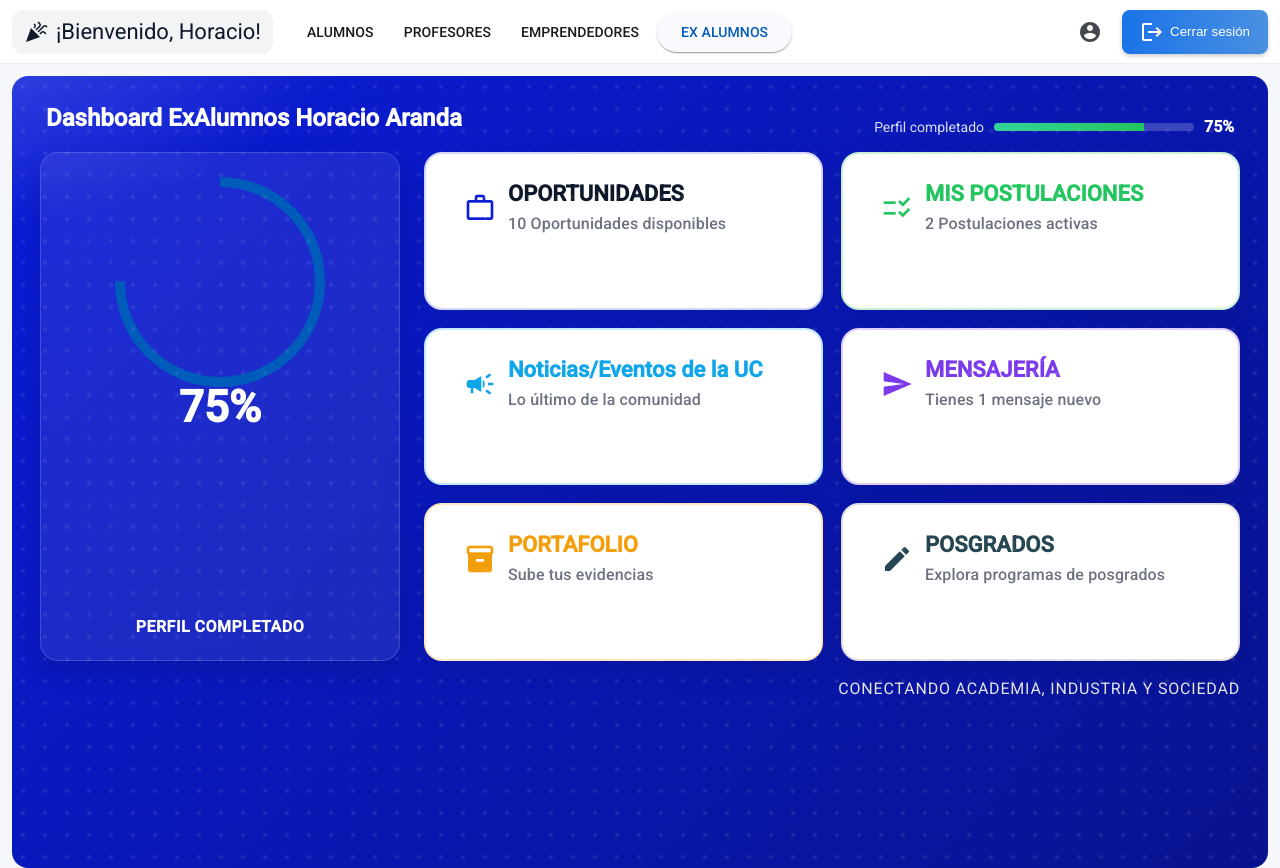
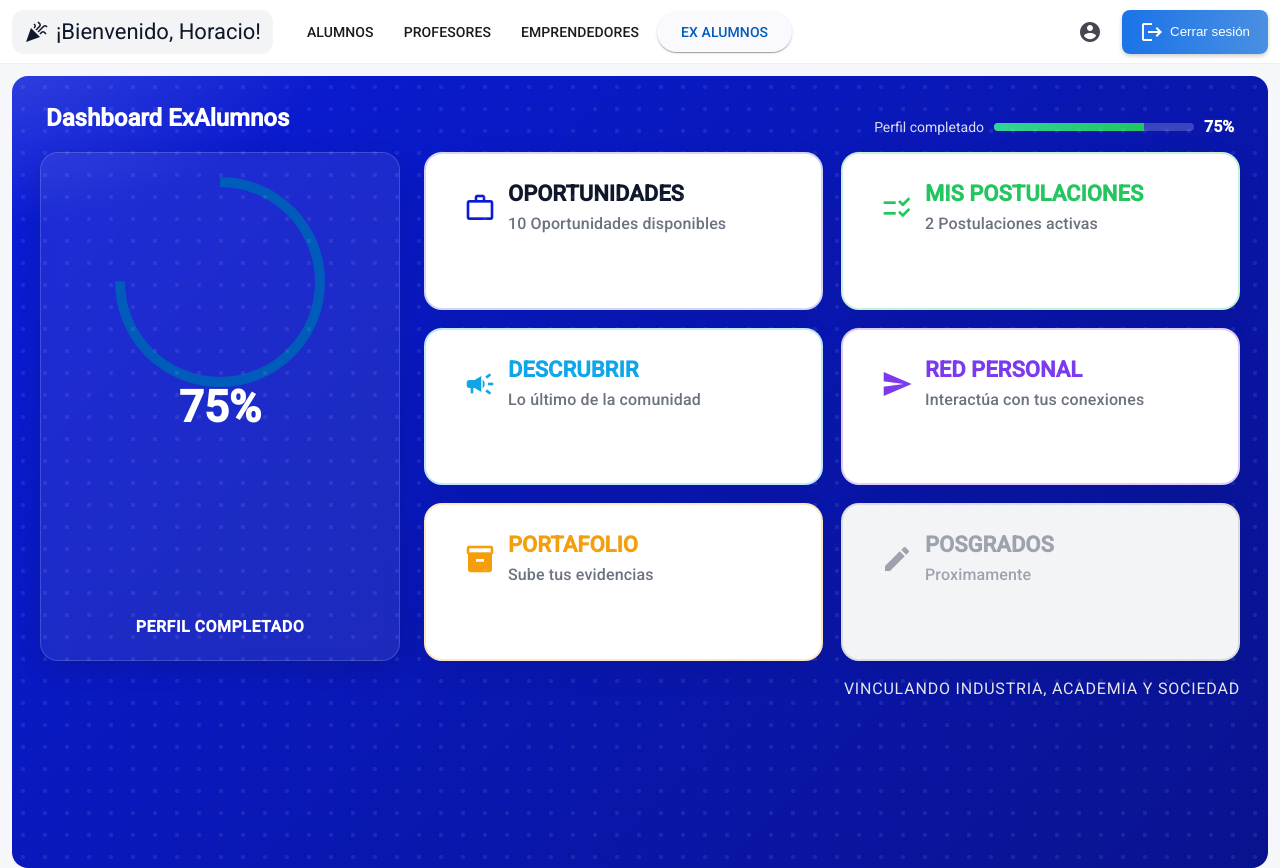
Before and after one commit to ViasUC/Alumni, an Angular app: page /dashboard in a window 1280 px wide. Built offline with nearby package versions, Linux system fonts and the light colour scheme; sample sign-in values are in the browser's storage.

Commit message:
Ajustes dashboard

```diff
--- a/src/app/dashboard/dashboard.component.css
+++ b/src/app/dashboard/dashboard.component.css
@@ -118,3 +118,17 @@
   transform: translateY(-2px);
   background: linear-gradient(90deg, #1669c1, #3b7dd8);
 }
+
+.tone-disabled {
+  border-color: rgba(0, 0, 0, 0.1);
+  background: #f3f4f6;
+  color: #9ca3af;
+  cursor: not-allowed;
+  pointer-events: none; /* Desactiva clic */
+}
+
+.tone-disabled mat-icon,
+.tone-disabled mat-card-title,
+.tone-disabled mat-card-subtitle {
+  color: #9ca3af !important;
+}
--- a/src/app/dashboard/dashboard.component.html
+++ b/src/app/dashboard/dashboard.component.html
@@ -30,7 +30,7 @@
 <section class="hero fancy">
   <header class="hero-head">
     <div class="greet">
-      <h2>Dashboard ExAlumnos Horacio Aranda</h2>
+      <h2>Dashboard ExAlumnos</h2>
     </div>
     <div class="meter">
       <span>Perfil completado</span>
@@ -78,7 +78,7 @@
         <mat-card-header>
           <mat-icon>campaign</mat-icon>
           <div>
-            <mat-card-title>Noticias/Eventos de la UC</mat-card-title>
+            <mat-card-title>DESCRUBRIR</mat-card-title>
             <mat-card-subtitle>Lo último de la comunidad</mat-card-subtitle>
           </div>
         </mat-card-header>
@@ -88,8 +88,8 @@
         <mat-card-header>
           <mat-icon>send</mat-icon>
           <div>
-            <mat-card-title>MENSAJERÍA</mat-card-title>
-            <mat-card-subtitle>Tienes {{ kpis.mensajesNuevos }} mensaje nuevo</mat-card-subtitle>
+            <mat-card-title>RED PERSONAL</mat-card-title>
+            <mat-card-subtitle>Interactúa con tus conexiones</mat-card-subtitle>
           </div>
         </mat-card-header>
       </mat-card>
@@ -104,12 +104,12 @@
         </mat-card-header>
       </mat-card>
 
-      <mat-card class="card tone-muted hover-raise" routerLink="/posgrados">
+      <mat-card class="card tone-disabled">
         <mat-card-header>
           <mat-icon>edit</mat-icon>
           <div>
             <mat-card-title>POSGRADOS</mat-card-title>
-            <mat-card-subtitle>Explora programas de posgrados</mat-card-subtitle>
+            <mat-card-subtitle>Proximamente</mat-card-subtitle>
           </div>
         </mat-card-header>
       </mat-card>
@@ -117,6 +117,6 @@
   </div>
 
   <footer class="footnote">
-    CONECTANDO ACADEMIA, INDUSTRIA Y SOCIEDAD
+    VINCULANDO INDUSTRIA, ACADEMIA Y SOCIEDAD
   </footer>
 </section>
```
